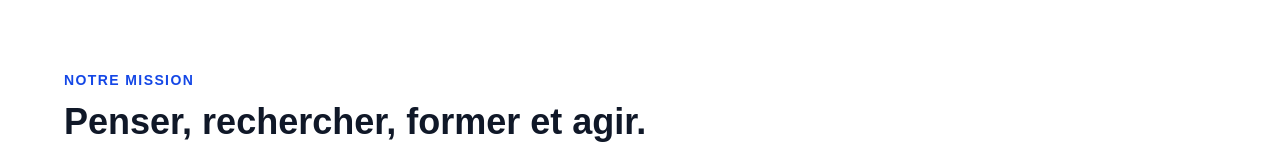
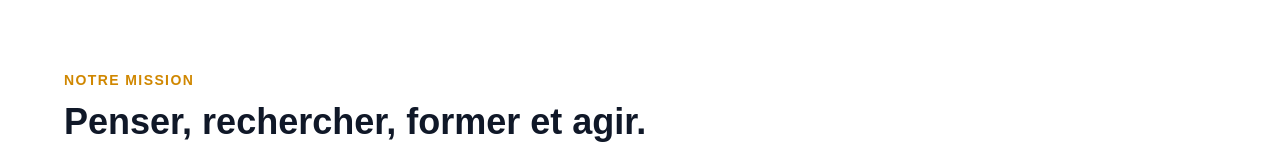
Before and after one commit to altchadkag-sys/academiques-en-action, a Next.js app: page / in a window 1280 px wide. Shown: the part 755-915 px from the top of the page. Built offline with nearby package versions, Linux system fonts and the light colour scheme.

Commit message:
Change mission text color from blue to yellow

```diff
--- a/app/page.tsx
+++ b/app/page.tsx
@@ -129,7 +129,7 @@ export default function Home() {
       <section id="mission" className="px-6 py-20">
         <div className="mx-auto max-w-6xl">
           <div className="max-w-3xl">
-            <p className="text-sm font-semibold uppercase tracking-widest text-blue-700">
+            <p className="text-sm font-semibold uppercase tracking-widest text-yellow-600">
               Notre mission
             </p>
 
```
